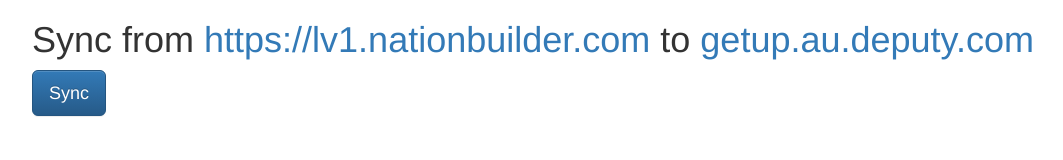
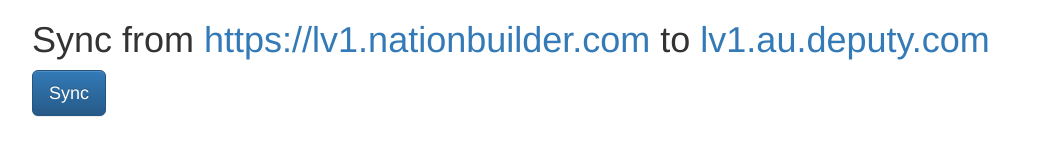
Before and after one commit to coreyaus/es-nationbuilder-deputy-sync, a website: page public/index.html in a window 1280 px wide. Shown: the whole page, without its empty margins (38-1101 px from the left). Drawn offline with nearby package versions, Linux system fonts and the light colour scheme.

Commit message:
updated links

```diff
--- a/public/index.html
+++ b/public/index.html
@@ -13,7 +13,7 @@
   <body>
     <div class="container">
       <div class="hero-unit">
-        <p class="lead"><h1>Sync from <a href="https://lv1.nationbuilder.com">https://lv1.nationbuilder.com</a> to <a href="https://getup.au.deputy.com">getup.au.deputy.com</a></h1></p>
+        <p class="lead"><h1>Sync from <a href="https://lv1.nationbuilder.com">https://lv1.nationbuilder.com</a> to <a href="https://lv1.au.deputy.com">lv1.au.deputy.com</a></h1></p>
         <p class="lead"><button class="btn btn-lg btn-primary" id="sync" data-loading-text="Syncing...">Sync</button></p>
       </div>
     </div>
```
